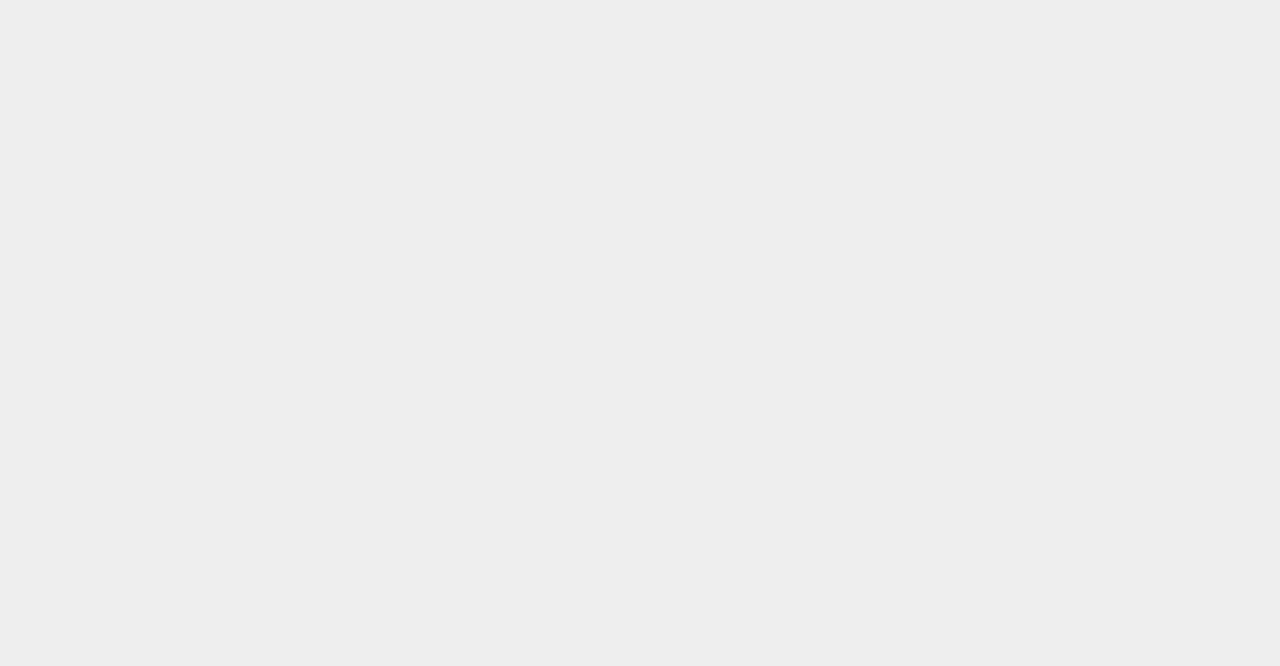
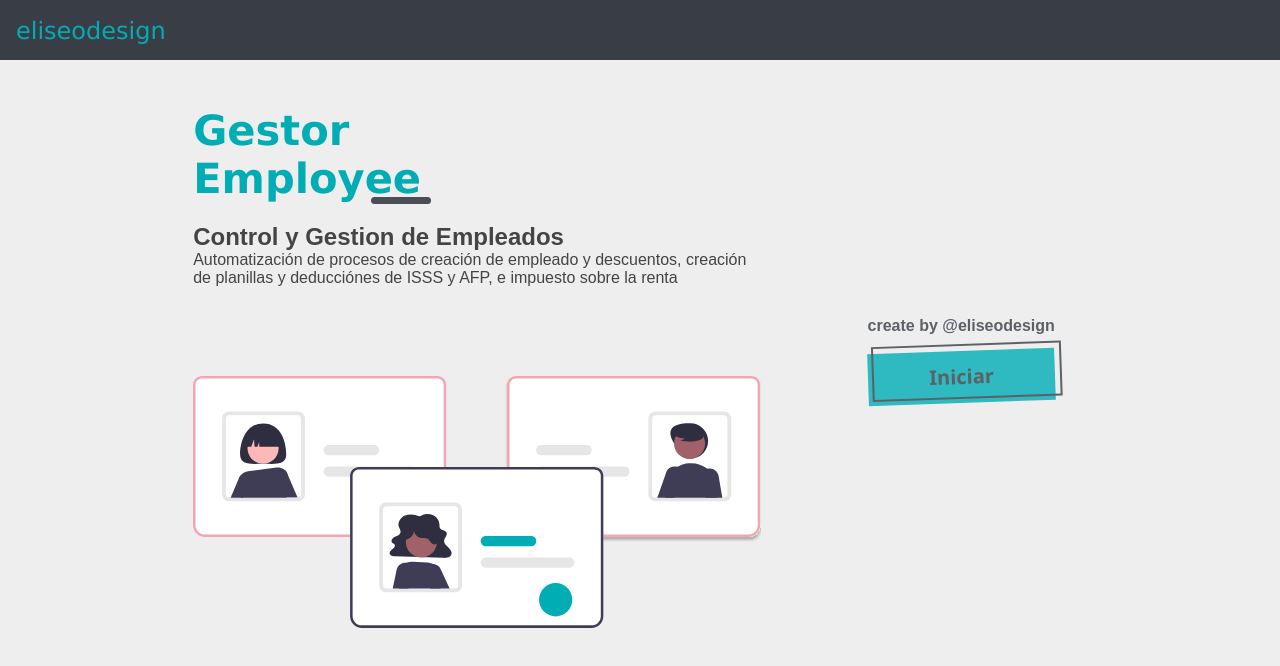
Before and after one commit to eliseodesign/react-ts-planilla, a React (Vite) app: page / in a window 1280 px wide. Before the commit this address had no page. Shown: the top 666 px of the page. Built offline with nearby package versions, Linux system fonts and the light colour scheme.

Commit message:
[:bug: fix] deploy bug

```diff
--- a/src/App.tsx
+++ b/src/App.tsx
@@ -1,11 +1,7 @@
-import { lazy } from 'react';
-
-const Routing = lazy(async () => await import('./view/routing'));
+import Routing from './view/routing';
 
 function App() {
 
-  const currentUrl = window.location.pathname.split('/');
-  if (currentUrl.every(elem => elem === '')) window.location.assign("home")
 
   return (
     <main className="App">
--- a/src/view/routing.tsx
+++ b/src/view/routing.tsx
@@ -9,8 +9,8 @@ const Routing = () => {
     <Suspense fallback={<div>Loading...</div>}>
       {/* Actualizado: envuelve el contenido de 'Routes' con 'Suspense' */}
       <Routes>
-        <Route path="home" element={<LandingView />} />
-        <Route path="app" element={<Aplication />} />
+        <Route path="/" element={<LandingView />} />
+        <Route path="/app" element={<Aplication />} />
       </Routes>
     </Suspense>
   );
```
